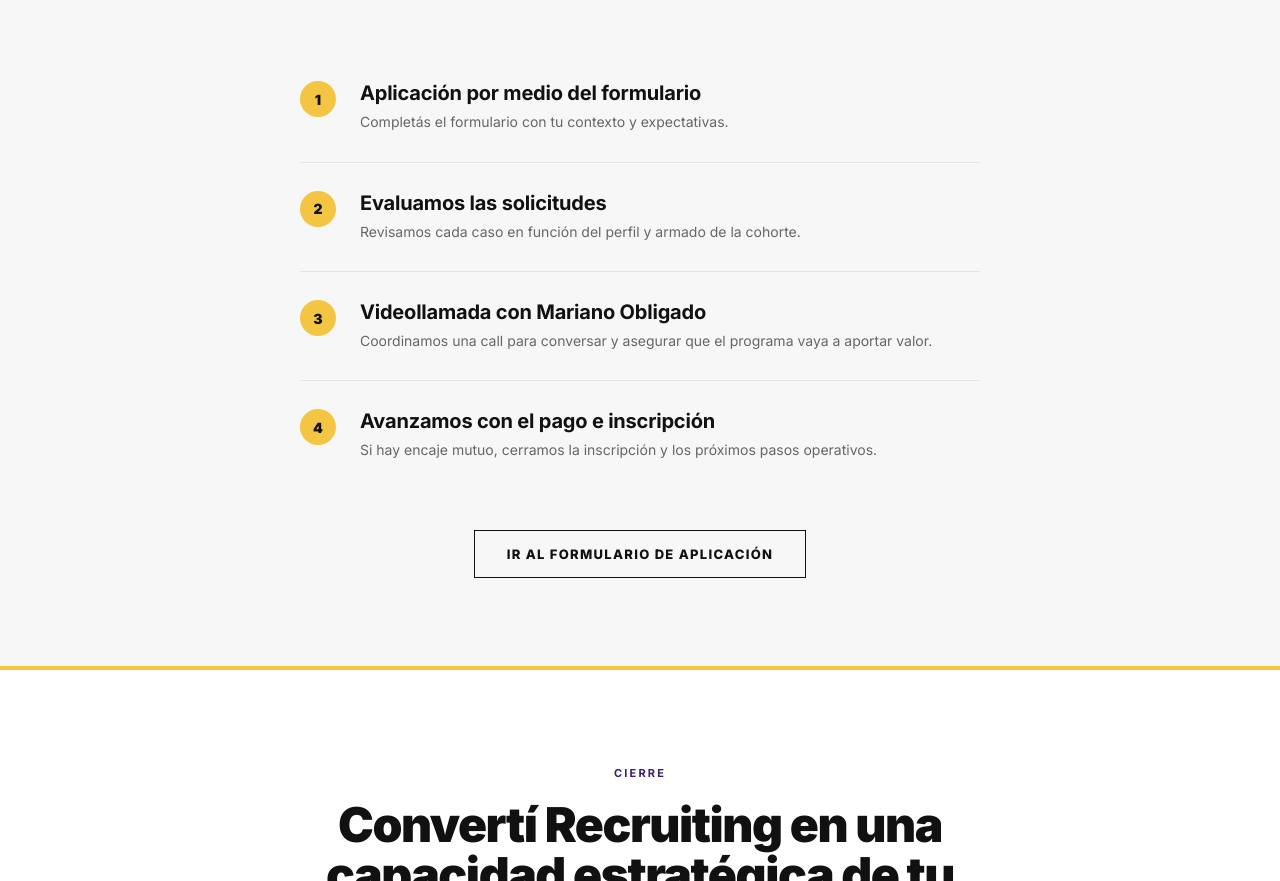
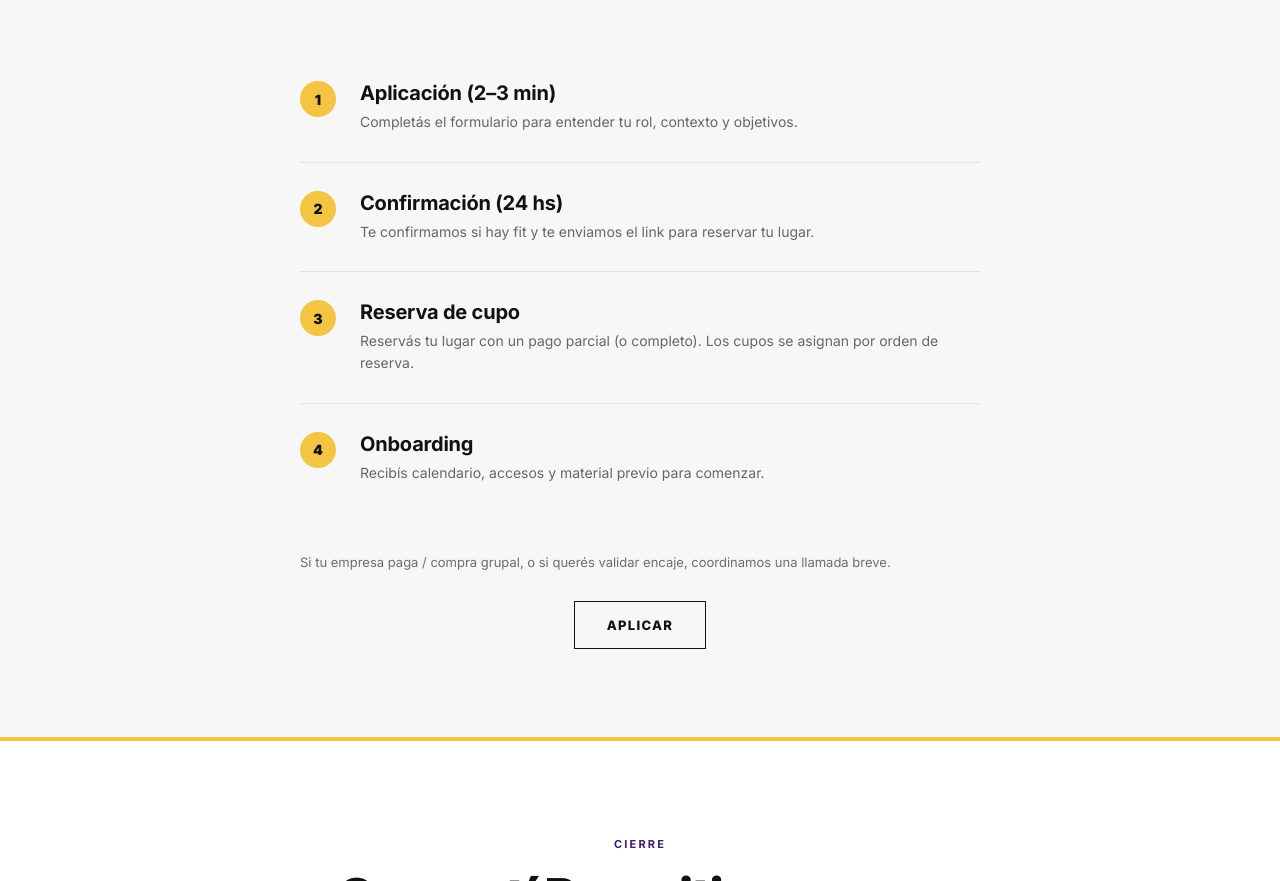
Before and after one commit to obli137/leveluphracademy, a website: page index.html in a window 1280 px wide. Shown: the part 6353-7234 px from the top of the page. Drawn offline with Linux system fonts and the light colour scheme.

Commit message:
cambios en aplicacion

```diff
--- a/index.html
+++ b/index.html
@@ -267,6 +267,11 @@ nav {
 }
 .step-title { font-size:clamp(17px,4.5vw,20px); font-weight:700; letter-spacing:-0.01em; margin-bottom:6px; }
 .step-desc { font-size:14px; color:var(--muted); line-height:1.6; }
+.process-optional {
+  max-width:680px; margin:0 auto 28px;
+  font-size:13px; line-height:1.6;
+  color:rgba(17,17,17,0.6);
+}
 
 /* ── CIERRE CTA ── */
 .cta-section { background:#fff; text-align:center; padding:96px 0; }
@@ -643,34 +648,35 @@ footer { background:var(--purple-dark); padding:56px var(--px); }
       <div class="step">
         <div class="step-num">1</div>
         <div>
-          <div class="step-title">Aplicación por medio del formulario</div>
-          <div class="step-desc">Completás el formulario con tu contexto y expectativas.</div>
+          <div class="step-title">Aplicación (2–3 min)</div>
+          <div class="step-desc">Completás el formulario para entender tu rol, contexto y objetivos.</div>
         </div>
       </div>
       <div class="step">
         <div class="step-num">2</div>
         <div>
-          <div class="step-title">Evaluamos las solicitudes</div>
-          <div class="step-desc">Revisamos cada caso en función del perfil y armado de la cohorte.</div>
+          <div class="step-title">Confirmación (24 hs)</div>
+          <div class="step-desc">Te confirmamos si hay fit y te enviamos el link para reservar tu lugar.</div>
         </div>
       </div>
       <div class="step">
         <div class="step-num">3</div>
         <div>
-          <div class="step-title">Videollamada con Mariano Obligado</div>
-          <div class="step-desc">Coordinamos una call para conversar y asegurar que el programa vaya a aportar valor.</div>
+          <div class="step-title">Reserva de cupo</div>
+          <div class="step-desc">Reservás tu lugar con un pago parcial (o completo). Los cupos se asignan por orden de reserva.</div>
         </div>
       </div>
       <div class="step">
         <div class="step-num">4</div>
         <div>
-          <div class="step-title">Avanzamos con el pago e inscripción</div>
-          <div class="step-desc">Si hay encaje mutuo, cerramos la inscripción y los próximos pasos operativos.</div>
+          <div class="step-title">Onboarding</div>
+          <div class="step-desc">Recibís calendario, accesos y material previo para comenzar.</div>
         </div>
       </div>
     </div>
+    <div class="process-optional">Si tu empresa paga / compra grupal, o si querés validar encaje, coordinamos una llamada breve.</div>
     <div style="text-align:center;">
-      <a href="https://forms.gle/icnLJVzDEfjBBq8S6" target="_blank" class="btn btn-outline-dark">Ir al formulario de aplicación</a>
+      <a href="https://forms.gle/icnLJVzDEfjBBq8S6" target="_blank" rel="noopener noreferrer" class="btn btn-outline-dark">Aplicar</a>
     </div>
   </div>
 </section>
```
